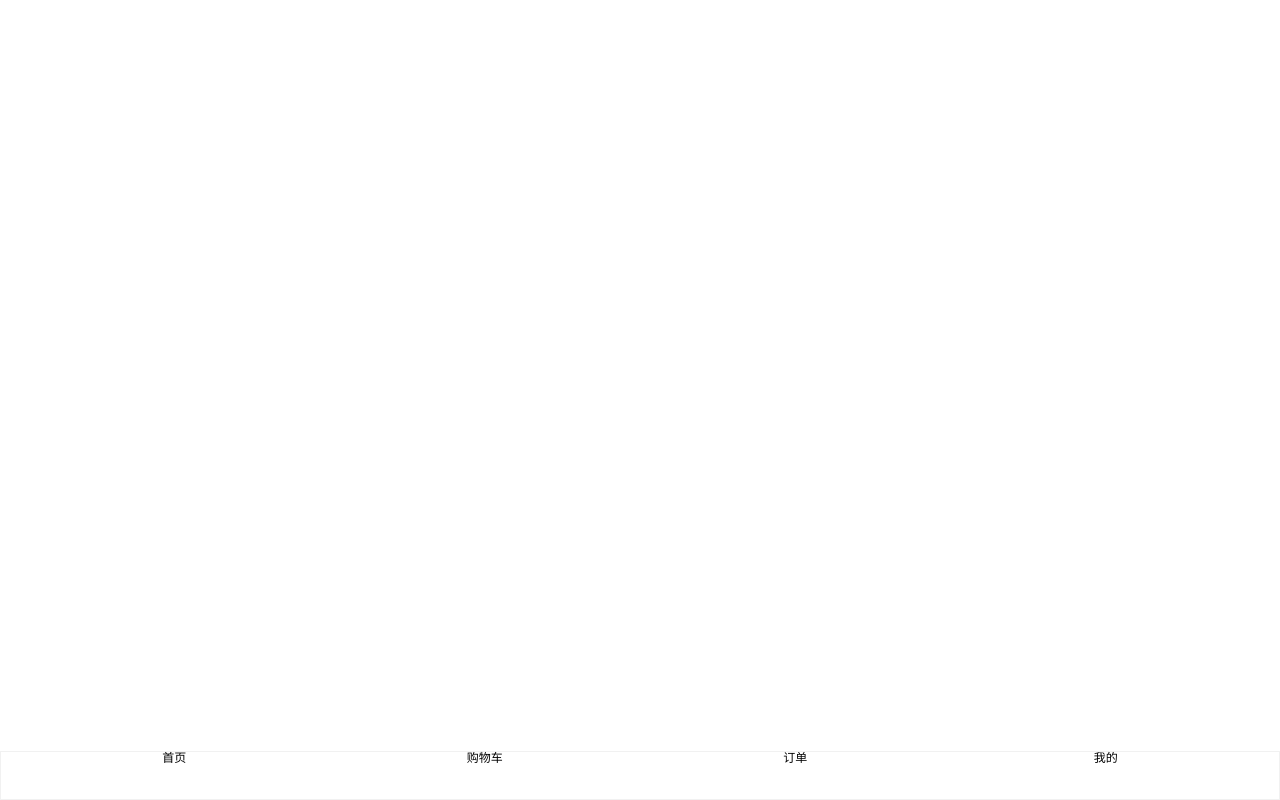
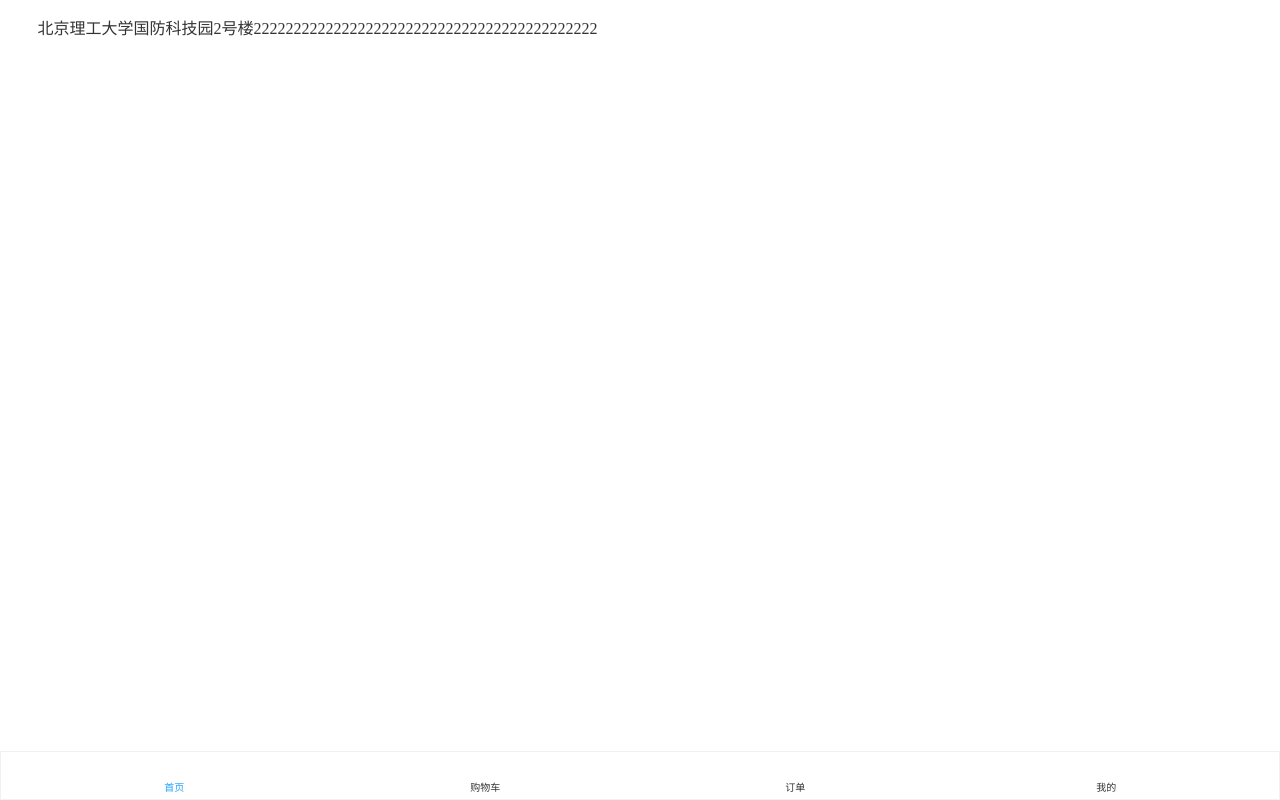
Before and after one commit to Zidoing/jingdong, a Vue app: page / in a window 1280 px wide. Before the commit this address had no page. Built offline with nearby package versions, Linux system fonts and the light colour scheme; a web font is replaced by a local one.

Commit message:
- 主页scss 导航栏设置

```diff
--- a/src/App.vue
+++ b/src/App.vue
@@ -1,13 +1,67 @@
 <template>
+  <div class="wrapper">
+    <div class="position">
+      <span class="iconfont position__icon">&#xe64f;</span>
+      北京理工大学国防科技园2号楼2222222222222222222222222222222222222222222
+      <span class="iconfont position_notice">&#xe649;</span>
+    </div>
+  </div>
   <div class="docker">
-    <span class="docker__item">首页</span>
-    <span class="docker__item">购物车</span>
-    <span class="docker__item">订单</span>
-    <span class="docker__item">我的</span>
+    <span class="docker__item docker__item--active">
+      <div class="iconfont">&#xe89c;</div>
+      <div class="docker__title">首页</div>
+    </span>
+    <span class="docker__item">
+      <div class="iconfont">&#xe705;</div>
+      <div class="docker__title">购物车</div>
+    </span>
+    <span class="docker__item">
+      <div class="iconfont">&#xe621;</div>
+      <div class="docker__title">订单</div>
+    </span>
+    <span class="docker__item">
+      <div class="iconfont">&#xe681;</div>
+      <div class="docker__title">我的</div>
+    </span>
   </div>
 </template>
 
 <style lang="scss">
+@import "./style/variables.scss";
+@import "./style/mixins.scss";
+
+.wrapper {
+  position: absolute;
+  left: 0;
+  top: 0;
+  bottom: .5rem;
+  right: 0;
+  padding: 0 .18rem;
+
+  .position {
+    position: relative;
+    padding: .16rem .24rem .16rem 0;
+    line-height: .22rem;
+    font-size: .16rem;
+    color: $content-fontcolor;
+    @include ellipsis;
+
+    .position__icon {
+      position: relative;
+      font-size: .2rem;
+      top: 0.01rem;
+    }
+
+    .position_notice {
+      position: absolute;
+      font-size: .2rem;
+      right: 0;
+      top: .17rem;
+    }
+  }
+
+}
+
 .docker {
   display: flex;
   position: absolute;
@@ -15,13 +69,30 @@
   bottom: 0;
   width: 100%;
   height: 0.49rem;
-  border: 1px solid #f1f1f1;
+  border: .01rem solid #f1f1f1;
   padding: 0 .18rem;
   box-sizing: border-box;
+  color: $content-fontcolor;
 
-  .docker__item {
+  &__item {
     flex: 1;
     text-align: center;
+
+    &--active {
+      color: #1fa4fc;
+    }
+
+    .iconfont {
+      font-size: .18rem;
+      margin: 0.07rem 0 0.02rem 0;
+    }
   }
+
+  &__title {
+    font-size: .2rem;
+    transform: scale(0.5, 0.5);
+    transform-origin: center top;
+  }
+
 }
 </style>
--- a/src/main.js
+++ b/src/main.js
@@ -3,6 +3,6 @@
 import router from './router'
 import store from './store'
 import 'normalize.css'
-import './style/base.scss'
+import './style/index.scss'
 
 createApp(App).use(store).use(router).mount('#app')
--- /dev/null
+++ b/src/style/iconfont.css
@@ -0,0 +1,14 @@
+@font-face {
+    font-family: 'iconfont';  /* Project id 2598875 */
+    src: url('//at.alicdn.com/t/font_2598875_xluw6i0sb9n.woff2?t=1623118685688') format('woff2'),
+    url('//at.alicdn.com/t/font_2598875_xluw6i0sb9n.woff?t=1623118685688') format('woff'),
+    url('//at.alicdn.com/t/font_2598875_xluw6i0sb9n.ttf?t=1623118685688') format('truetype');
+}
+
+.iconfont {
+    font-family: "iconfont", serif !important;
+    font-size: 16px;
+    font-style: normal;
+    -webkit-font-smoothing: antialiased;
+    -moz-osx-font-smoothing: grayscale;
+}
--- /dev/null
+++ b/src/style/index.scss
@@ -0,0 +1,2 @@
+@import "./base.scss";
+@import "./iconfont.css";
--- /dev/null
+++ b/src/style/mixins.scss
@@ -0,0 +1,5 @@
+@mixin ellipsis {
+  overflow: hidden;
+  text-overflow: ellipsis;
+  white-space: nowrap;
+}
--- /dev/null
+++ b/src/style/variables.scss
@@ -0,0 +1 @@
+$content-fontcolor: #333
```
